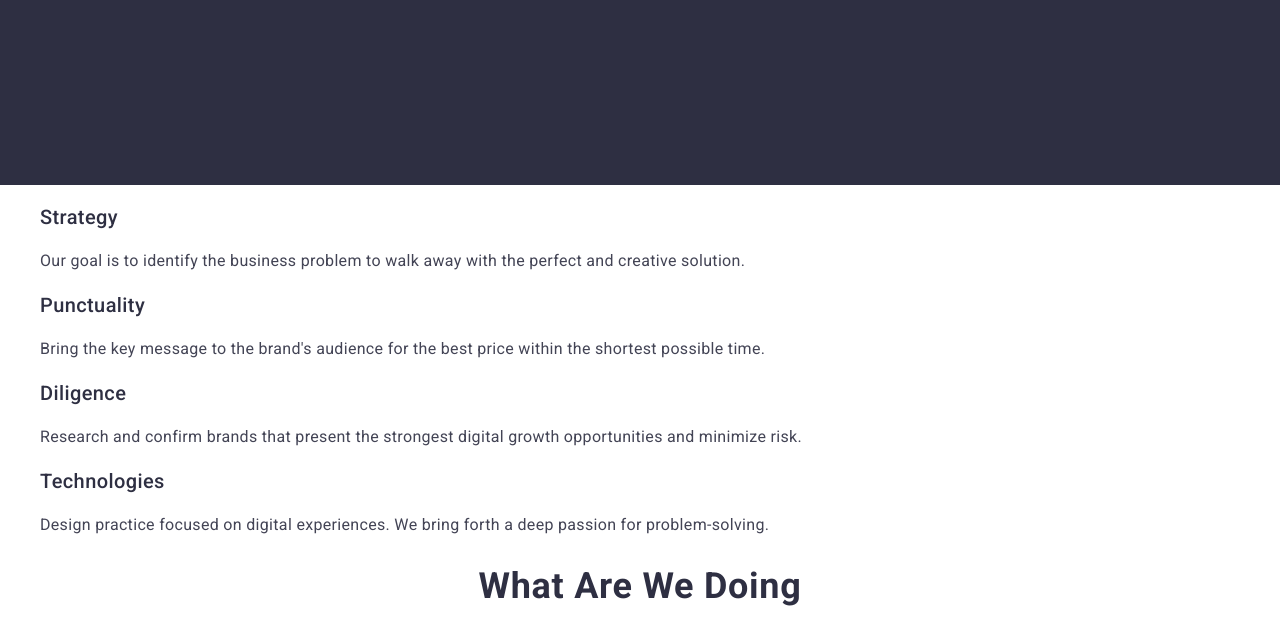
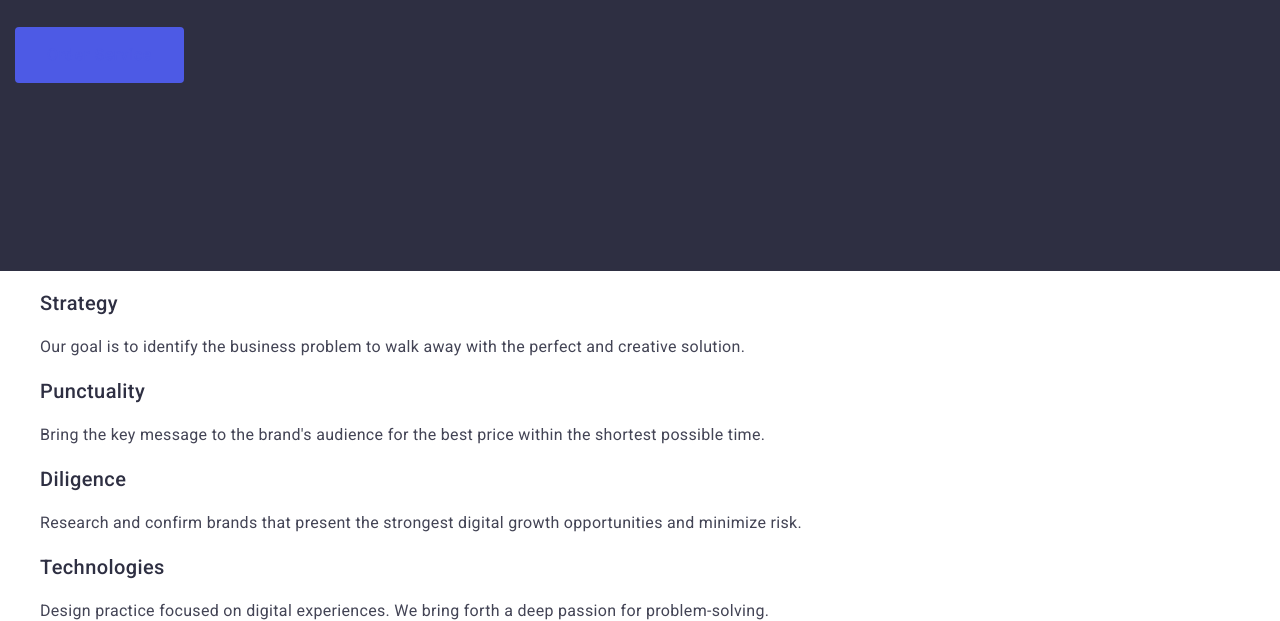
Before and after one commit to AngelinaCholak/goit-markup-hw-03, a plain HTML site: page index.html in a window 1280 px wide. Shown: the part 479-1100 px from the top of the page. Drawn offline with nearby package versions, Linux system fonts and the light colour scheme.

Commit message:
Update styles.css

```diff
--- a/css/styles.css
+++ b/css/styles.css
@@ -111,17 +111,23 @@ color: var(--presse-state);
     text-align: center;
     letter-spacing: 0.02em;
     color: var(--white-background);
+    max-width: 496px;
 
 }
 .button{
-    background-color: #4D5AE5;
+    background-color: var(--primary-brand);
     font-family: "Roboto", sans-serif;
     font-weight: 500;
     font-size: 16px;
     line-height: 1.5;
     letter-spacing: 0.04em;
-    color: var(--white-background);
+    color:var(--primary-brand);
     cursor: pointer;
+    display: block;
+    min-width: 169px;
+    height: 56px;
+    border: none;
+    border-radius: 4px;
 
 }
 .button:hover {
@@ -131,7 +137,7 @@ background-color: var(--presse-state);
 background-color: var(--presse-state);
 }
 
-/* Section 1 */
+/* Section 2 */
 
 .studio{
 
```
